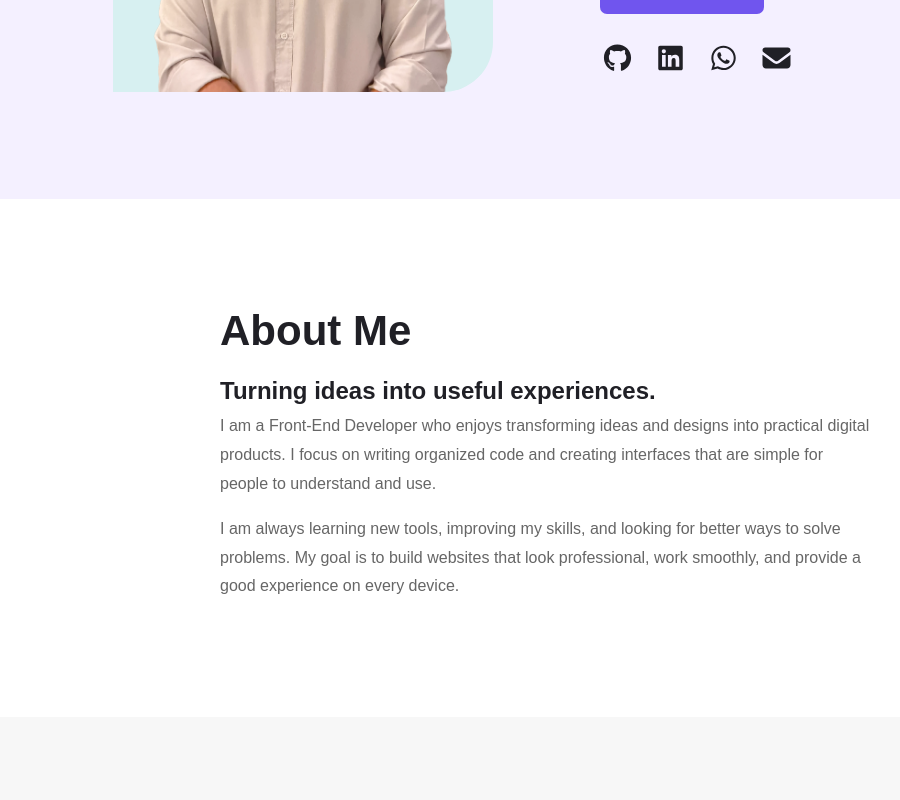
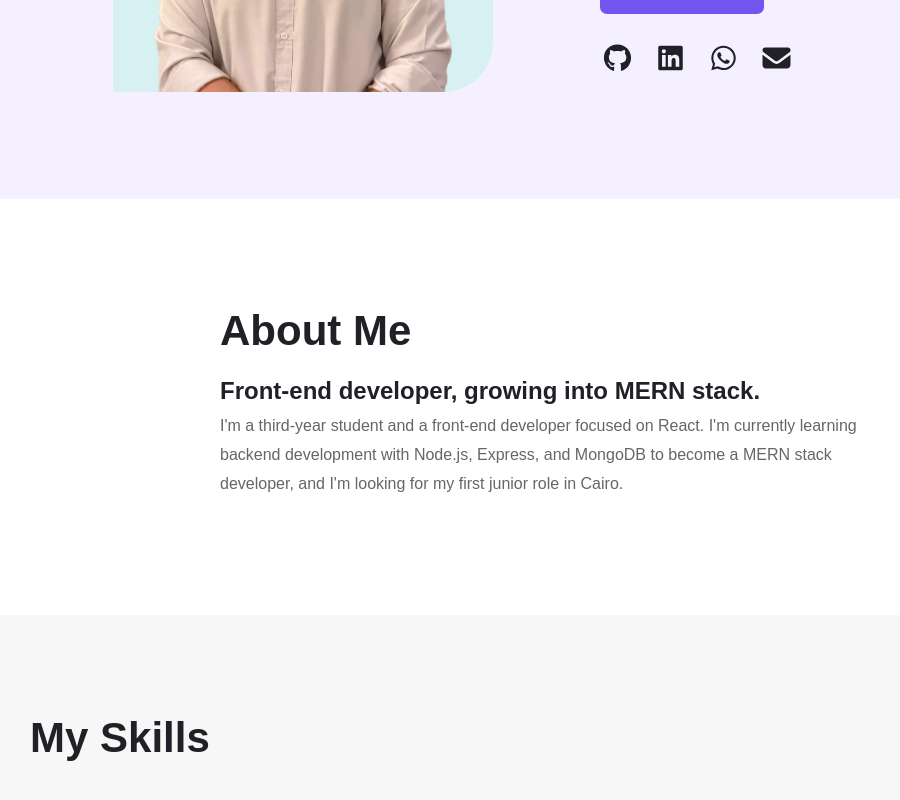
Before and after one commit to hazem-mohamed-ismail/hazem-portfolio, a React (Vite) app: page / in a window 1280 px wide. Shown: the part 486-1286 px from the top of the page, without its empty margins (52-952 px from the left). Built offline with nearby package versions, Linux system fonts and the light colour scheme.

Commit message:
Edit: update info in about section

```diff
--- a/src/components/AboutSection.jsx
+++ b/src/components/AboutSection.jsx
@@ -7,12 +7,9 @@ function AboutSection() {
         <Row className="align-items-center gy-5">
           <Col lg={8} className="mx-auto">
             <p className="section-label">About Me</p>
-            <h2>Turning ideas into useful experiences.</h2>
+            <h2>Front-end developer, growing into MERN stack.</h2>
             <p className="about-text">
-              I am a Front-End Developer who enjoys transforming ideas and designs into practical digital products. I focus on writing organized code and creating interfaces that are simple for people to understand and use.
-            </p>
-            <p className="about-text">
-              I am always learning new tools, improving my skills, and looking for better ways to solve problems. My goal is to build websites that look professional, work smoothly, and provide a good experience on every device.
+              I'm a third-year student and a front-end developer focused on React. I'm currently learning backend development with Node.js, Express, and MongoDB to become a MERN stack developer, and I'm looking for my first junior role in Cairo.
             </p>
           </Col>
         </Row>
```
